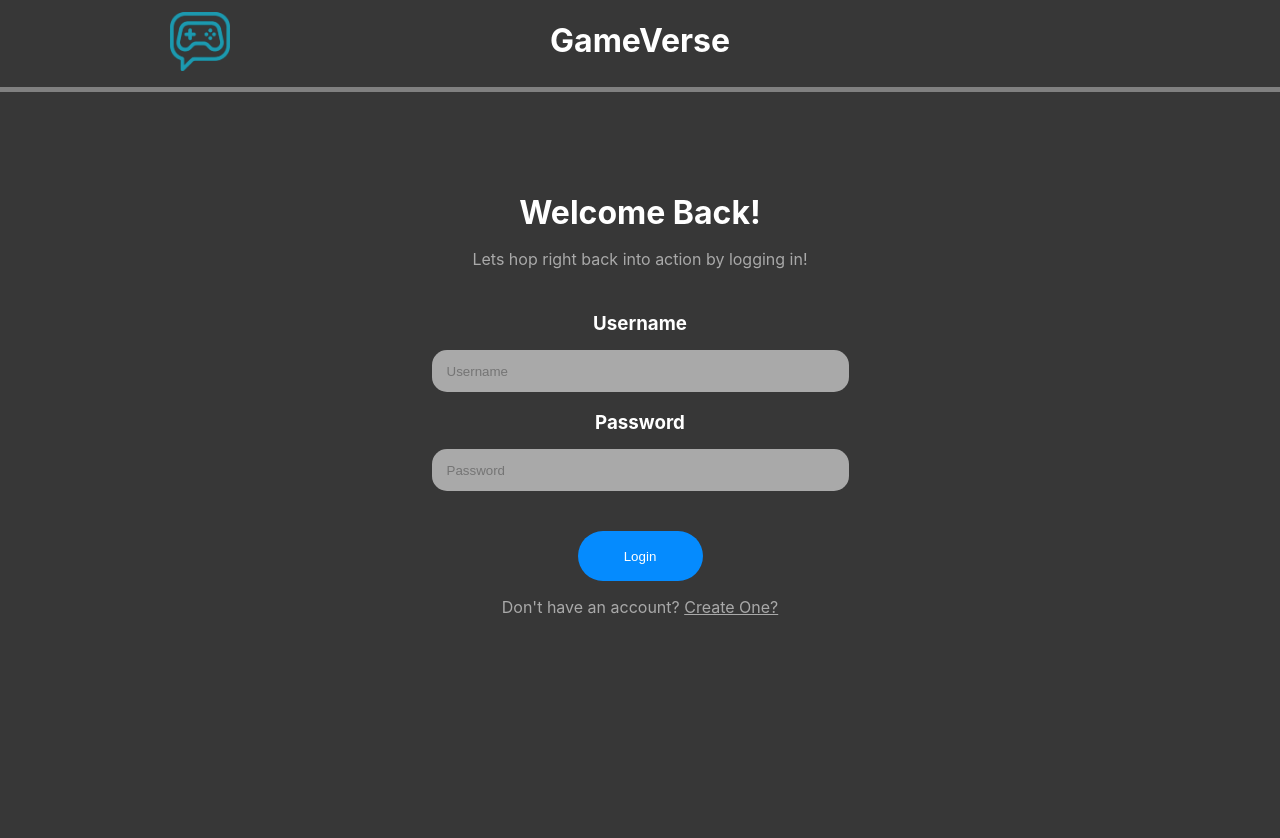
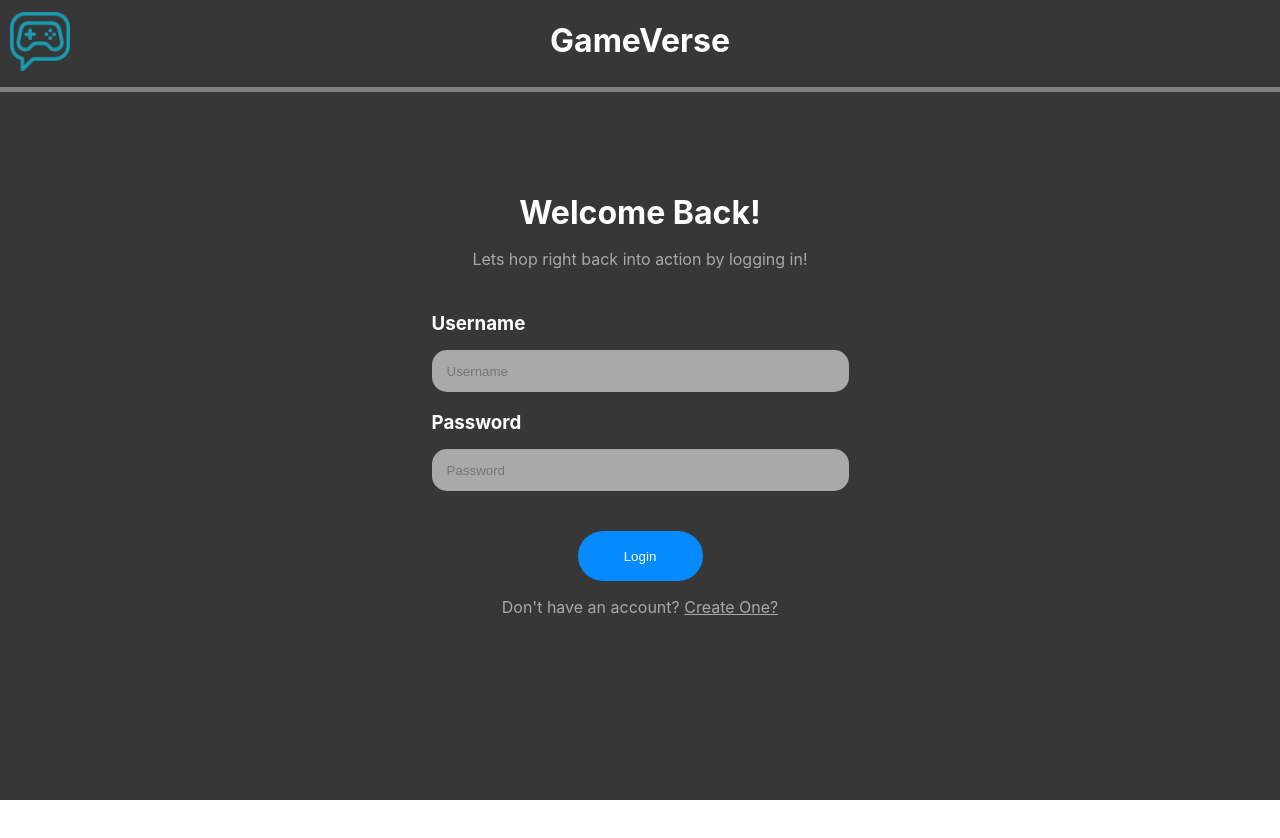
Before and after one commit to AlandisP/GameVerse, a React (Create React App) app in the folder frontend/: page / in a window 1280 px wide. Shown: the top 838 px of the page. After the commit the page ends 800 px from the top, so only its background shows below. Built offline with nearby package versions, Linux system fonts and the light colour scheme.

Commit message:
fixxed visuals

```diff
--- a/frontend/package.json
+++ b/frontend/package.json
@@ -10,6 +10,7 @@
     "axios": "^1.13.2",
     "react": "^19.2.0",
     "react-dom": "^19.2.0",
+    "react-router": "^7.9.6",
     "react-router-dom": "^6.30.2",
     "react-scripts": "^5.0.1",
     "web-vitals": "^2.1.4"
--- a/frontend/src/App.css
+++ b/frontend/src/App.css
@@ -1,5 +1,5 @@
 .App {
-  text-align: center;
+  /* text-align: center; */
 }
 
 .App-logo {
--- a/frontend/src/components/styles.css
+++ b/frontend/src/components/styles.css
@@ -3,7 +3,7 @@
     min-height: 100vh;
     overflow: hidden;
     color : white;
-    padding-bottom: 40px;
+    /* padding-bottom: 40px; */
 }
 
 .bg {
@@ -27,6 +27,7 @@ div {
 .logo {
     width: 60px;
     margin-left: 10px;
+    margin-right: auto;
 }
 
 .spacer {
```
Also changed, not shown: 1 other file (tests, documents, lock files or other folders).
